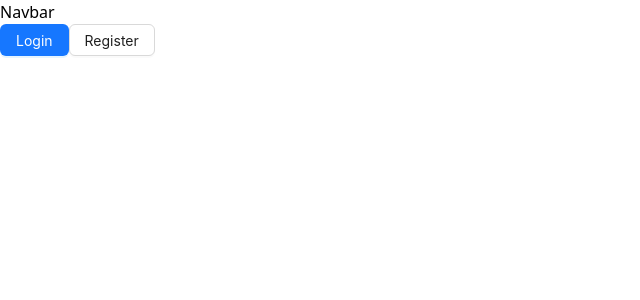
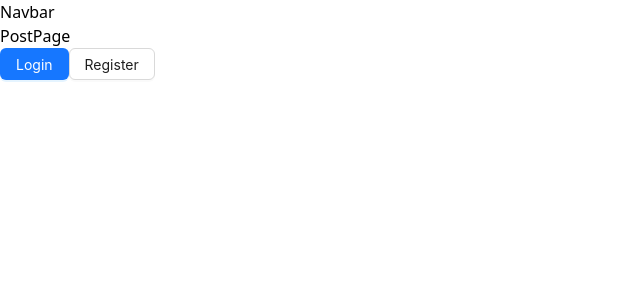
Before and after one commit to ammarrqureshi/writesmith, a React (Vite) app in the folder client/: page / in a window 1280 px wide. Shown: the top 300 px of the page, without its empty margins (0-640 px from the left). Built offline with nearby package versions, Linux system fonts and the light colour scheme.

Commit message:
basic routes set

```diff
--- a/client/src/App.tsx
+++ b/client/src/App.tsx
@@ -8,6 +8,7 @@ import { Home } from "./pages/Home";
 import { Login } from "./pages/Login";
 import { Register } from "./pages/Register";
 import { Navbar } from "./components/Navbar";
+import { PostPage } from "./pages/PostPage";
 
 const Layout = () => {
   return (
@@ -21,10 +22,19 @@ const router = createBrowserRouter([
   {
     path: "/",
     element: <Layout />,
+    errorElement: <h1>Oops!  where have you come you stupid! </h1> ,
     children: [
       {
         path: "/",
         element: <Home />,
+      },
+      {
+        path: "/p/:id",
+        element: <PostPage />,
+      },
+      {
+        path: "/write",
+        element: <h1>write here...</h1>,
       },
     ],
   },
--- a/client/src/pages/Home.tsx
+++ b/client/src/pages/Home.tsx
@@ -1,10 +1,12 @@
 import { Button } from "antd";
 import React from "react";
 import { Link } from "react-router-dom";
+import { PostPage } from "./PostPage";
 
 export const Home = () => {
   return (
     <div>
+      <PostPage/>
       <Link to="/login">
         <Button type="primary">Login</Button>
       </Link>
```
